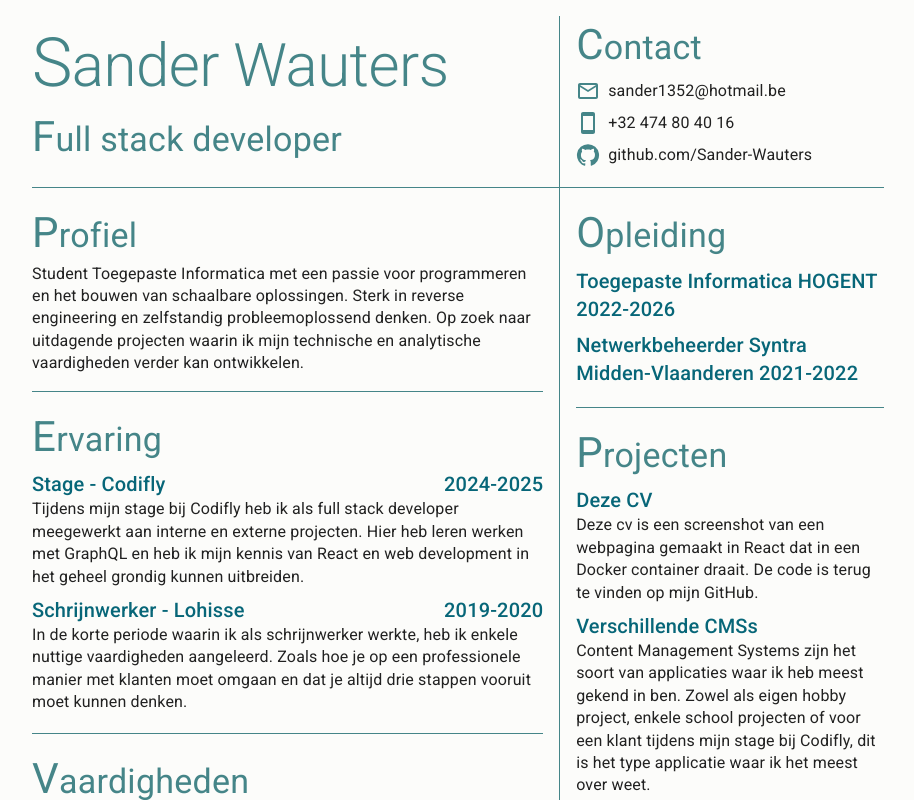
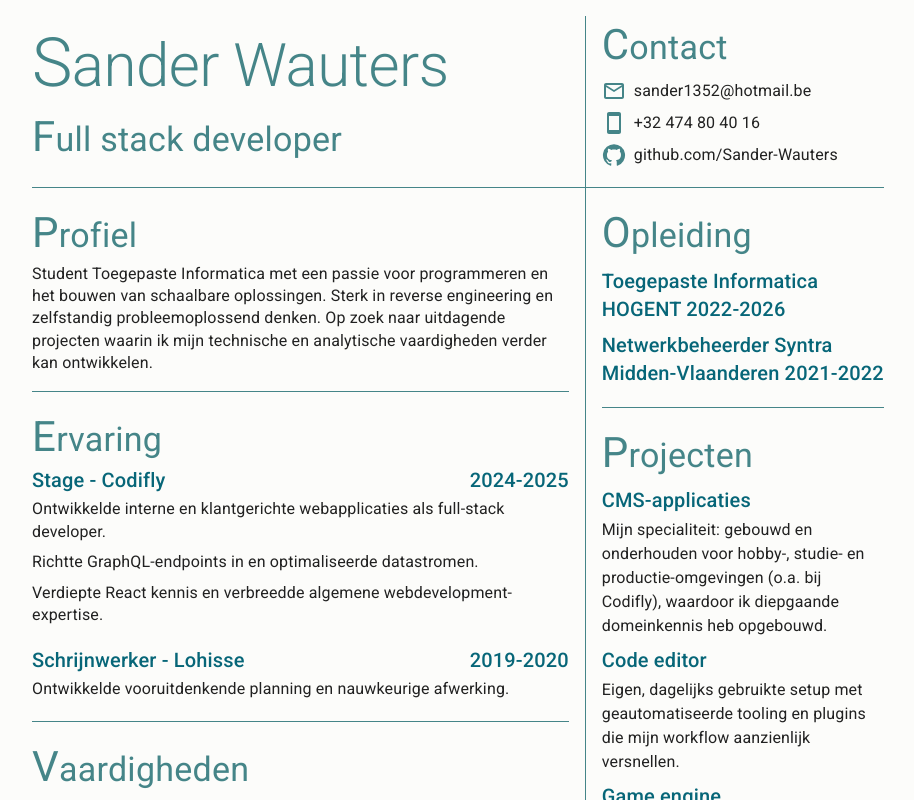
Before and after one commit to Sander-Wauters/CV, a React (Vite) app: page / in a window 1280 px wide. Shown: the top 800 px of the page, without its empty margins (182-1096 px from the left). Built offline with nearby package versions, Linux system fonts and the light colour scheme.

Commit message:
Update text

```diff
--- a/public/locales/nl/translation.json
+++ b/public/locales/nl/translation.json
@@ -23,7 +23,7 @@
     "internship": "Stage",
     "woodworker": "Schrijnwerker",
     "thisCV": "Deze CV",
-    "cmss": "Verschillende CMSs",
+    "cmss": "CMS-applicaties",
     "editorConfiguration": "Code editor",
     "gameEngine": "Game engine",
     "programmingLanguages": "Programmeer talen",
@@ -37,11 +37,16 @@
   },
   "paragraph": {
     "profile": "Student Toegepaste Informatica met een passie voor programmeren en het bouwen van schaalbare oplossingen. Sterk in reverse engineering en zelfstandig probleemoplossend denken. Op zoek naar uitdagende projecten waarin ik mijn technische en analytische vaardigheden verder kan ontwikkelen.",
-    "internship": "Tijdens mijn stage bij Codifly heb ik als full stack developer meegewerkt aan interne en externe projecten. Hier heb leren werken met GraphQL en heb ik mijn kennis van React en web development in het geheel grondig kunnen uitbreiden.",
-    "woodworker": "In de korte periode waarin ik als schrijnwerker werkte, heb ik enkele nuttige vaardigheden aangeleerd. Zoals hoe je op een professionele manier met klanten moet omgaan en dat je altijd drie stappen vooruit moet kunnen denken.",
-    "thisCV": "Deze cv is een screenshot van een webpagina gemaakt in React dat in een Docker container draait. De code is terug te vinden op mijn GitHub.",
-    "cmss": "Content Management Systems zijn het soort van applicaties waar ik heb meest gekend in ben. Zowel als eigen hobby project, enkele school projecten of voor een klant tijdens mijn stage bij Codifly, dit is het type applicatie waar ik het meest over weet.",
-    "editorConfiguration": "Een project dat ik dagelijks gebruik en dat bijdraagt aan mijn productiviteit als programmeur is de configuratie van mijn code editor.",
-    "gameEngine": "Een van mijn eerste hobby projecten was het maken van een 3D game-engine in DirectX 12. Hoewel nooit afgewerkt heb ik verschillende complexe systemen kunnen uitwerken zoals 3D-animatie."
+    "internship": {
+      "1": "Ontwikkelde interne en klantgerichte webapplicaties als full-stack developer.",
+      "2": "Richtte GraphQL-endpoints in en optimaliseerde datastromen.",
+      "3": "Verdiepte React kennis en verbreedde algemene webdevelopment-expertise."
+    },
+    "woodworker": {
+      "1": "Ontwikkelde vooruitdenkende planning en nauwkeurige afwerking."
+    },
+    "cmss": "Mijn specialiteit: gebouwd en onderhouden voor hobby-, studie- en productie-omgevingen (o.a. bij Codifly), waardoor ik diepgaande domeinkennis heb opgebouwd.",
+    "editorConfiguration": "Eigen, dagelijks gebruikte setup met geautomatiseerde tooling en plugins die mijn workflow aanzienlijk versnellen.",
+    "gameEngine": "Hobbyproject waarin ik geavanceerde modules zoals 3D-animatie succesvol implementeerde en zo fundamentele graphics-principes leerde toepassen."
   }
 }
--- a/src/layout.tsx
+++ b/src/layout.tsx
@@ -8,7 +8,7 @@ import { Skills } from "./sections/skills";
 import { Projects } from "./sections/projects";
 
 const gap = 2 as const;
-const leftColumn = "60%" as const;
+const leftColumn = "63%" as const;
 
 export const Layout = () => {
   return (
@@ -21,16 +21,19 @@ export const Layout = () => {
       })}
     >
       <Stack direction="row" gap={gap}>
-        <Heading sx={{ minWidth: leftColumn }} />
+        <Heading sx={{ minWidth: leftColumn, maxWidth: leftColumn }} />
         <Divider orientation="vertical" flexItem />
         <Contact sx={{ pb: gap }} />
       </Stack>
       <Divider />
       <Stack direction="row" gap={gap}>
-        <Stack gap={gap} sx={{ minWidth: leftColumn, pt: gap }}>
+        <Stack
+          gap={gap}
+          sx={{ minWidth: leftColumn, maxWidth: leftColumn, pt: gap }}
+        >
           <Profile />
           <Divider />
-          <Experience />
+          <Experience gap={gap} />
           <Divider />
           <Skills gap={gap} />
         </Stack>
--- a/src/sections/experience.tsx
+++ b/src/sections/experience.tsx
@@ -3,39 +3,50 @@ import { Box, List, ListItem, Stack, SxProps, Typography } from "@mui/material";
 import { useTranslation } from "react-i18next";
 
 interface ExperienceProps {
+  gap?: number;
   sx?: SxProps<Theme>;
 }
 
-export const Experience = ({ sx }: ExperienceProps) => {
+export const Experience = ({ gap, sx }: ExperienceProps) => {
   const { t } = useTranslation();
 
   return (
     <Box sx={sx}>
       <Typography variant="h4">{t("title.experience")}</Typography>
-      <List>
-        <ListItem>
-          <Stack>
+      <Stack gap={gap}>
+        <Box>
           <Stack direction="row" justifyContent="space-between">
             <Typography variant="h6">
               {t("label.internship")} - {t("label.codifly")}
             </Typography>
             <Typography variant="h6">2024-2025</Typography>
           </Stack>
-            <Typography>{t("paragraph.internship")}</Typography>
-          </Stack>
+          <List>
+            <ListItem>
+              <Typography>{t("paragraph.internship.1")}</Typography>
             </ListItem>
             <ListItem>
-          <Stack>
+              <Typography>{t("paragraph.internship.2")}</Typography>
+            </ListItem>
+            <ListItem>
+              <Typography>{t("paragraph.internship.3")}</Typography>
+            </ListItem>
+          </List>
+        </Box>
+        <Box>
           <Stack direction="row" justifyContent="space-between">
             <Typography variant="h6">
               {t("label.woodworker")} - {t("label.lohisse")}
             </Typography>
             <Typography variant="h6">2019-2020</Typography>
           </Stack>
-            <Typography>{t("paragraph.woodworker")}</Typography>
-          </Stack>
+          <List>
+            <ListItem>
+              <Typography>{t("paragraph.woodworker.1")}</Typography>
             </ListItem>
           </List>
         </Box>
+      </Stack>
+    </Box>
   );
 };
--- a/src/sections/projects.tsx
+++ b/src/sections/projects.tsx
@@ -1,5 +1,5 @@
 import { Theme } from "@emotion/react";
-import { Box, List, ListItem, Stack, SxProps, Typography } from "@mui/material";
+import { Box, List, ListItem, SxProps, Typography } from "@mui/material";
 import { useTranslation } from "react-i18next";
 
 interface ProjectsProps {
@@ -14,30 +14,28 @@ export const Projects = ({ sx }: ProjectsProps) => {
       <Typography variant="h4">{t("title.projects")}</Typography>
       <List>
         <ListItem>
-          <Stack>
-            <Typography variant="h6">{t("label.thisCV")}</Typography>
-            <Typography>{t("paragraph.thisCV")}</Typography>
-          </Stack>
+          <Box>
+            <Typography variant="h6">{t("label.cmss")}</Typography>
+            <Typography sx={{ pt: 0.5 }}>{t("paragraph.cmss")}</Typography>
+          </Box>
         </ListItem>
         <ListItem>
-          <Stack>
-            <Typography variant="h6">{t("label.cmss")}</Typography>
-            <Typography>{t("paragraph.cmss")}</Typography>
-          </Stack>
-        </ListItem>
-        <ListItem>
-          <Stack>
+          <Box>
             <Typography variant="h6">
               {t("label.editorConfiguration")}
             </Typography>
-            <Typography>{t("paragraph.editorConfiguration")}</Typography>
-          </Stack>
+            <Typography sx={{ pt: 0.5 }}>
+              {t("paragraph.editorConfiguration")}
+            </Typography>
+          </Box>
         </ListItem>
         <ListItem>
-          <Stack>
+          <Box>
             <Typography variant="h6">{t("label.gameEngine")}</Typography>
-            <Typography>{t("paragraph.gameEngine")}</Typography>
-          </Stack>
+            <Typography sx={{ pt: 0.5 }}>
+              {t("paragraph.gameEngine")}
+            </Typography>
+          </Box>
         </ListItem>
       </List>
     </Box>
--- a/src/sections/skills.tsx
+++ b/src/sections/skills.tsx
@@ -87,7 +87,7 @@ export const Skills = ({ gap, sx }: SkillsProps) => {
             }}
           >
             {languages.map((val) => (
-              <Typography>
+              <Typography key={val.language}>
                 {t(`label.${val.language}`)} - {t(`label.${val.level}`)}
               </Typography>
             ))}
```
Lines whose indentation alone changed are shown as unchanged.
